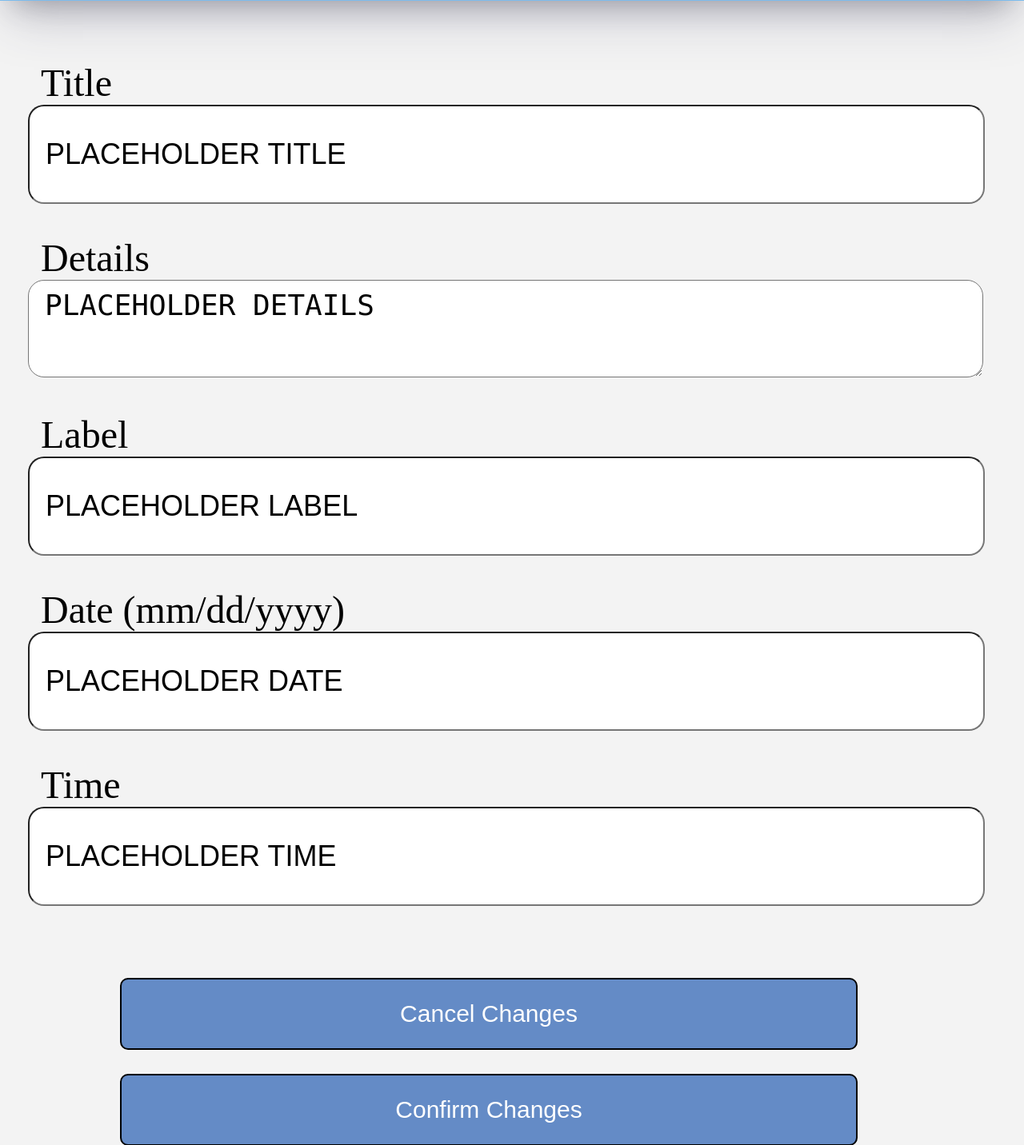
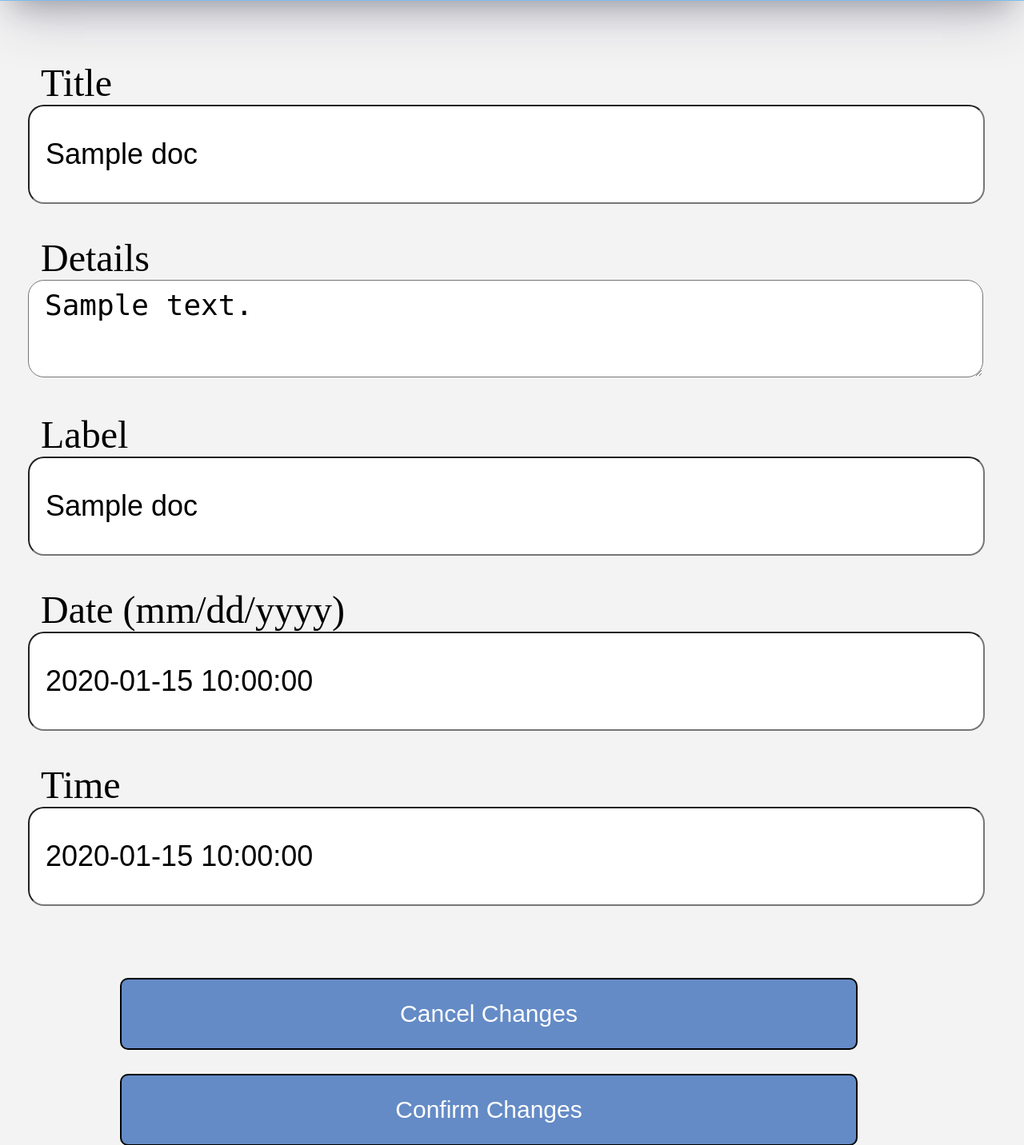
Before and after one commit to software-students-fall2022/web-app-exercise-team-14-1, a Flask app: template templates/edit.html in a window 1280 px wide. Shown: the part 259-1691 px from the top of the page at 80% size. Run offline with Flask 2, Linux system fonts and the light colour scheme; the template is opened without the code that fills it: most values are stand-ins (such as "Sample title", 1, 10 or a date in 2020); parts of the project's set-up code (start-up, migrations or seed data) failed here and were passed over.

Commit message:
10/21 updated home CRUD with new collections. Implemented edit CRUD operations

```diff
--- a/app.py
+++ b/app.py
@@ -66,15 +66,18 @@ def login():
             emailInput = request.args["email"]
             passwordInput = request.args["password"]
             userPasswordDocs = db.user.find({"email" : emailInput}, {"password": 1})
+            #doc = db.users.find_one({'email': emailInput})
+            # may need to change this with new login system
             doc = db.user.find_one({"email": emailInput})
+            # save the user ObjectID in the username dict for later use
             username['user_id'] = doc['_id']
             if (userPasswordDocs.explain().get("executionStats", {}).get("nReturned") == 1):
                     if (userPasswordDocs.next()["password"] != passwordInput):
                         flash('Invalid password.')
                         return(redirect(url_for("login")))
                     else:
+                        # save the user's username in the username dict for later use
                         username['username'] = emailInput.split("@")[0]
-                        # print("username: " + username)
                         return(redirect(url_for("homepage")))
             else:
                 flash('No user found for email.')
@@ -112,17 +115,19 @@ def homepage():
     """
     Route for the homepage page
     """
-    print(username)
-    todos = db.user.find_one({'_id': ObjectId(username['user_id'])}, {'todos': 1})['todos']
+    # find the todos array using the logged in user's ObjectId
+    todos = db.users.find_one({'_id': ObjectId(username['user_id'])}, {'todos': 1})['todos']
+    # find the today todos
     today = datetime.date.today()
     date = today.strftime('%m/%d/%Y')
-    todayTodos = list(db.Tasks.find({
+    # get today's todos in a list
+    todayTodos = list(db.tasks.find({
         '_id': {
             '$in': todos
         },
         'date': date,
     }))
-    #use dummy data for now
+    # pass in today todos and the user's username to the homepage template
     return render_template("homepage.html",todos = todayTodos, user=username['username'])
 
 @app.route('/all')
@@ -146,44 +151,51 @@ def search():
     """
     return render_template("search.html", page="Search")
 
-# with mongodb, @app.route('/edit/<mongoid>')
-@app.route('/edit')
-def edit():
+@app.route('/edit/<todo_id>')
+def edit(todo_id):
     """
     Route for the edit page
-    TODO
-    Ex: find query from example app:
-    doc = db.exampleapp.find_one({"_id": ObjectId(mongoid)})
-    then pass in doc to the render template
-    return render_template("edit.html", page="Edit", doc=doc)
     """
-    return render_template("edit.html", page="Edit")
+    todo = db.tasks.find_one({'_id': ObjectId(todo_id)})
+    return render_template("edit.html", page="Edit", doc=todo)
 
 # route to accept the form submission
-@app.route('/edit/<mongoid>', methods=['POST'])
-def edit_todo(mongoid):
+@app.route('/edit/<todo_id>', methods=['POST'])
+def edit_todo(todo_id):
     """
     Route for POST requests to the edit page.
     Accepts the form submission data for the specified document and updates the document in the database.
     """
-    # Ex from prof's example app
 
-    # name = request.form['fname']
-    # message = request.form['fmessage']
+    title = request.form['title']
+    content = request.form['details']
+    label = request.form['label']
+    date = request.form['date']
+    time = request.form['time']
 
-    # doc = {
-    #     # "_id": ObjectId(mongoid),
-    #     "name": name,
-    #     "message": message,
-    #     "created_at": datetime.datetime.utcnow()
-    # }
+    doc = {
+        'title': title,
+        'content': content,
+        'label': label,
+        'date': date,
+        'time': time,
+    }
 
-    # db.exampleapp.update_one(
-    #     {"_id": ObjectId(mongoid)}, # match criteria
-    #     { "$set": doc }
-    # )
+    db.tasks.update_one(
+        {'_id': ObjectId(todo_id)},
+        {'$set': doc}
+    )
 
     return redirect(url_for("homepage"))
+
+# route to delete a specific post
+@app.route('/delete/<todo_id>')
+def delete(todo_id):
+    """
+    Route for GET requests to the delete page.
+    """
+    # db.tasks.delete_one({"_id": ObjectId(todo_id)})
+    return redirect(url_for('homepage'))
 
 @app.route('/logout')
 def logout():
--- a/templates/edit.html
+++ b/templates/edit.html
@@ -1,26 +1,26 @@
 {% extends 'base.html' %}
 {% block container %}
-<form action="{{url_for('edit_todo', mongoid=mongoid)}}" method="POST" class="edit-form">
+<form action="{{url_for('edit_todo', todo_id=doc._id)}}" method="POST" class="edit-form">
     <div >
         <label for="title">Title</label>
         {#}
             <!-- value="{{doc.title}}" -->
         #}
-        <input name="title" id="title" type="text" value="PLACEHOLDER TITLE" required>
+        <input name="title" id="title" type="text" value="{{doc.title}}" required>
     </div>
     <div>
         <label for="details">Details</label>
         {#
             <!-- {{doc.details}} -->
         #}
-        <textarea name="details" id="details">PLACEHOLDER DETAILS</textarea>
+        <textarea name="details" id="details">{{doc.content}}</textarea>
     </div>
     <div>
         <label for="label">Label</label>
         {#
             <!-- {{doc.label}} -->
         #}
-        <input name="label" id="label" type="text" value="PLACEHOLDER LABEL">
+        <input name="label" id="label" type="text" value="{{doc.label}}">
     </div>
     <div>
         <label for="date">Date (mm/dd/yyyy)</label>
@@ -28,14 +28,14 @@
             TODO: add validation
             <!-- {{doc.date}} -->
         #}
-        <input name="date" id="date" type="text" value="PLACEHOLDER DATE" required>
+        <input name="date" id="date" type="text" value="{{doc.date}}" required>
     </div>
     <div>
         <label for="time">Time</label>
         {#
             <!-- {{doc.time}} -->
         #}
-        <input name="time" id="time" type="text" value="PLACEHOLDER TIME" required>
+        <input name="time" id="time" type="text" value="{{doc.time}}" required>
     </div>
     <div class="button-container">
         <button type="reset">Cancel Changes</button>
```
Also changed, not shown: templates/homepage.html (+7 -4 lines).
